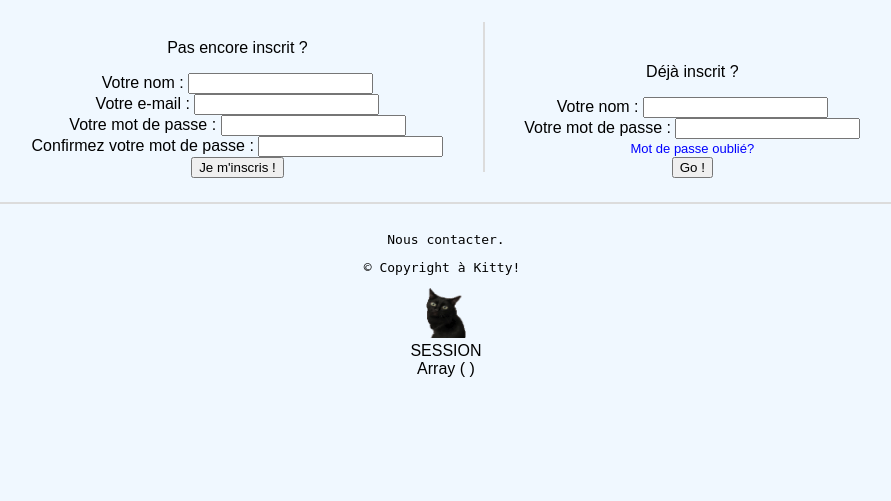
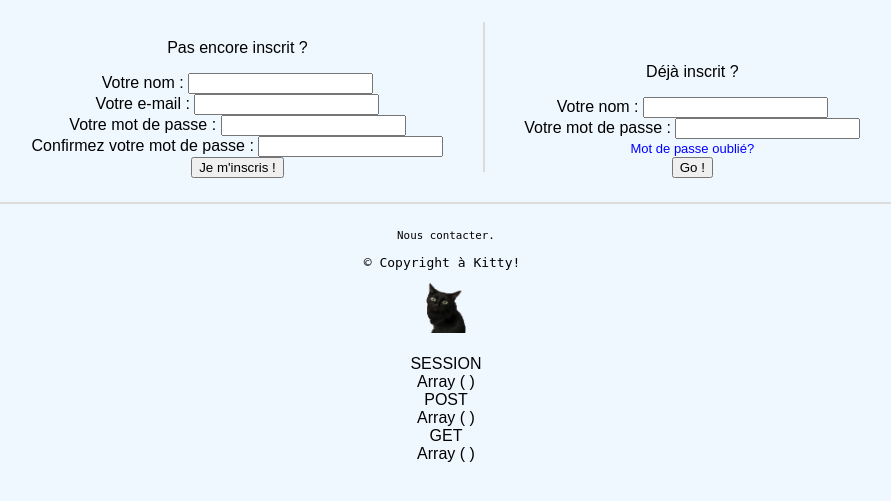
Before and after one commit to ssumodhe/Camagru, a PHP site: page / in a window 1280 px wide. Shown: the part 58-559 px from the top of the page, without its empty margins (194-1085 px from the left). Run offline with PHP 8.4, Linux system fonts and the light colour scheme.

Commit message:
minor bugs FIXED

```diff
--- a/Camagru_CSS.css
+++ b/Camagru_CSS.css
@@ -235,8 +235,11 @@ table {
     border-color: gainsboro;
 }
 
-.pres_pic pre{
-/*    display: inline-block;*/
-    margin: 0;
+pre a{
+    width: 320px;
     font-size: smaller;
 }
+
+pre{
+    margin-top: 0;
+}
--- a/Camagru_footer.php
+++ b/Camagru_footer.php
@@ -19,8 +19,12 @@
 
 <!--        A VIRER -->
         <?php
-        echo("SESSION<br/>");
+        echo("<br/>SESSION<br/>");
         print_r($_SESSION);
+       echo("<br/>POST<br/>");
+        print_r($_POST);
+       echo("<br/>GET<br/>");
+        print_r($_GET);
         ?>
 <!--        ------  -->
 
--- a/Camagru_video.php
+++ b/Camagru_video.php
@@ -97,6 +97,8 @@ if(isset($_POST[filtre]))
                 unset($_SESSION[nb_like]);
                 unset($_SESSION[nb_view]);
                 unset($_SESSION[created]);
+                unset($_POST[img_to_save]);
+                unset($_POST[save_pic]);
             }
 
         ?>
--- a/gallery.php
+++ b/gallery.php
@@ -66,9 +66,9 @@ if(!isset($_SESSION[log]))
             echo("<a href='gallery_pic.php?id=".$donnees[id]."&user=".$donnees[user_id]."'><img src='".$donnees[data_picture]."' />");
             echo("<br/>");
             if ($donnees[user_mail] == $_SESSION[user_mail] && $donnees[user_id] == $_SESSION[id_user])
-                echo("<div class='pres_pic'>Photo de vous. <pre>Vus : ".$donnees[nb_view]."</pre></div></a>");
+                echo("Photo de vous. <pre>Vus : ".$donnees[nb_view]."</a></pre>");
             else
-                echo("<div class='pres_pic'>Photo de ".$donnees[user_id].". <pre>Vus : ".$donnees[nb_view]."<pre></div></a>");
+                echo("Photo de ".$donnees[user_id].". <pre>Vus : ".$donnees[nb_view]."</a></pre>");
             echo("<br/>");
             echo("<br/>");
             $n++;
--- a/gallery_pic.php
+++ b/gallery_pic.php
@@ -24,6 +24,8 @@ if(!isset($_GET[id]) || !isset($_GET[user]) || $_GET[id] == NULL || $_GET[user]
         <?php include("Camagru_menu.php"); ?>
 
         <?php
+            if(!isset($_GET[likeup]))
+            {
             $bdd = include("database.php");
             $requete = $bdd->query("SELECT nb_view FROM pictures WHERE id=\"".$_GET['id']."\";");
             $donnees = $requete->fetch();
@@ -40,6 +42,7 @@ if(!isset($_GET[id]) || !isset($_GET[user]) || $_GET[id] == NULL || $_GET[user]
             unset($reponse);
             unset($result);
             unset($nb_view);
+            }
         ?>
 
         <?php  echo('<div id="prec_page">
--- a/sign_up.php
+++ b/sign_up.php
@@ -74,7 +74,7 @@
             $_SESSION[log] = "ON";
             unset($mdp);
             unset($mdp_2);
-            require("mailing.php");
+            require("mailing_inscription.php");
             header('Location: home.php');
             exit();
         }
```
Also changed, not shown: home.php (+5 -21 lines), mailing_inscription.php (renamed from mailing.php).
